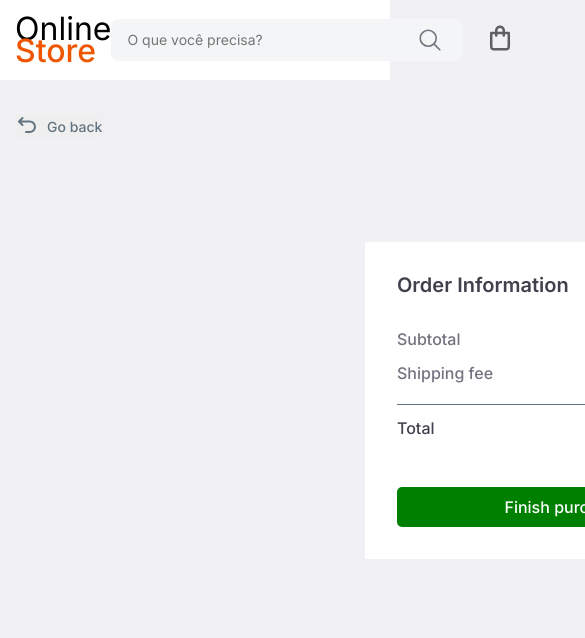
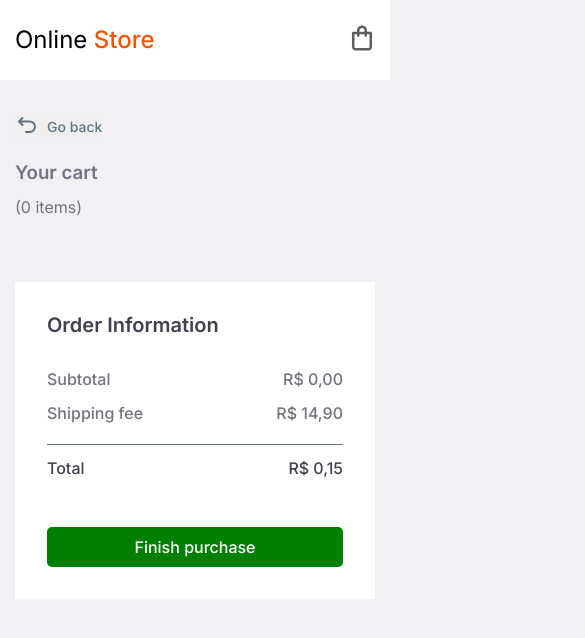
Before and after one commit to renan-aquino/online-store, a Next.js app: page /cart in a window 390 px wide. Shown: the top 638 px of the page, 585 px wide, since content can reach past the window. Built offline with nearby package versions, Linux system fonts and the light colour scheme.

Commit message:
fix: responsiveness adjustments

```diff
--- a/src/app/cart/page.tsx
+++ b/src/app/cart/page.tsx
@@ -11,14 +11,19 @@ import { Product, ProductInCart } from "@/types/product";
 import { useRouter } from "next/navigation";
 
 const Container = styled.div `
+    @media(min-width: 769px){
+        position: absolute;
+        left: 50%;
+        transform: translateX(-50%);
+    }
     margin-top: 24px;
-    position: absolute;
-    left: 50%;
-    transform: translateX(-50%);
+
 
     > p {
         margin-top: 12px;
     }
+
+
 `
 
 const FlexContainer = styled.div `
@@ -26,10 +31,14 @@ const FlexContainer = styled.div `
     display: flex;
     justify-content: center;
     gap: 40px;
+
+    @media (max-width: 1155px){
+        flex-direction: column;
+    }
 `
 
 const CartList = styled.div `
-    width: 700px;
+    // width: 700px;
     display: grid;
     grid-template-columns: 1fr;
     gap: 32px;
--- a/src/components/Order.tsx
+++ b/src/components/Order.tsx
@@ -15,6 +15,11 @@ const Container = styled.div `
 
     p {
         font-weight: 500;
+    }
+
+    @media (max-width: 1155px){
+        align-self: center;
+        width: 100%;
     }
 `
 
--- a/src/components/cart-item-card.tsx
+++ b/src/components/cart-item-card.tsx
@@ -16,6 +16,16 @@ const Container = styled.li `
        height: 200px;
        object-fit: cover;
     }
+
+    @media (max-width: 715px){
+        width: clamp(10px, 90vw, 700px);
+        height: auto;
+        margin-inline: auto;
+
+        img {
+            display: none;
+        }
+    }
 `
 
 const ItemInfo = styled.div `
@@ -30,13 +40,20 @@ const ItemInfo = styled.div `
     > h3 {
         color: var(--clr-dark-300);
         font-weight: 400;
+
     }
-
 
     > div {
         display: flex;
         justify-content: space-between;
         align-items: center;
+    }
+
+    @media (max-width: 768px){
+        > h3 {
+            font-size: 16px;
+
+        }
     }
 
 `
--- a/src/components/filter-bar.tsx
+++ b/src/components/filter-bar.tsx
@@ -10,6 +10,11 @@ const FilterBarContainer = styled.div `
     align-items: center;
     justify-content: space-between;
 
+    @media(max-width: 509px){
+        flex-direction: column;
+        gap: 20px
+    }
+
 `
 
 export function FilterBar(){
--- a/src/components/filter-by-type.tsx
+++ b/src/components/filter-by-type.tsx
@@ -11,7 +11,8 @@ interface FilterItemProps{
 const FilterList = styled.ul`
     display: flex;
     align-items: center;
-    gap: 40px;
+    // gap: 40px;
+    gap: clamp( 15px, 7vw, 40px);
 `
 
 const FilterItem = styled.li<FilterItemProps>`
--- a/src/components/header.tsx
+++ b/src/components/header.tsx
@@ -24,7 +24,15 @@ const Container = styled.div `
         display: flex;
         align-items: center;
         gap: 24px;
+
+        > div:first-child {
+            @media(max-width: 611px){
+                display:none;
+            }
+        }
     }
+
+
 `
 const Logo = styled.a `
     font-size: 32px;
@@ -34,6 +42,10 @@ const Logo = styled.a `
     span {
         color: var(--clr-accent);
         font-weight: 500;
+    }
+
+    @media(max-width: 685px){
+        font-size: 24px;
     }
 `
 
@@ -47,7 +59,8 @@ export function Header(){
                     <InputSearchIcon
                             value={search}
                             $handleChange={setSearch}
-                            placeholder="O que você precisa?"/>
+                            placeholder="O que você precisa?">
+                    </InputSearchIcon>
                     <CartControl/>
                 </div>
             </Container>
```
Also changed, not shown: src/app/product/page.tsx (+26 -2 lines), src/components/product-list.tsx (+12 -0 lines).
